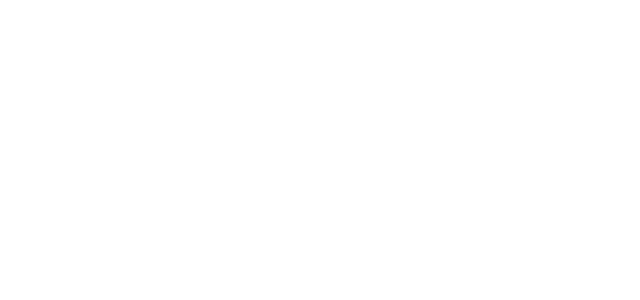
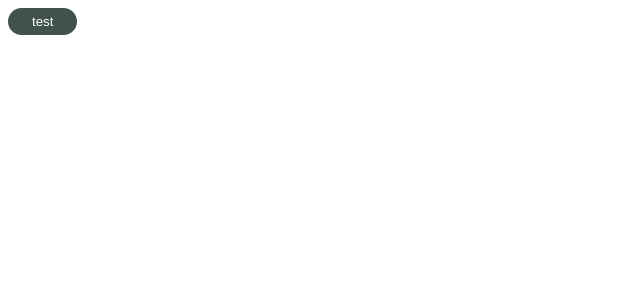
Before and after one commit to koki-noguchi/react-step-up, a React (Create React App) app: page / in a window 1280 px wide. Shown: the top 300 px of the page, without its empty margins (0-640 px from the left). Built offline with nearby package versions, Linux system fonts and the light colour scheme.

Commit message:
buttonのatomを１つ作成

```diff
--- a/src/App.js
+++ b/src/App.js
@@ -1,7 +1,5 @@
-import { BrowserRouter, Link } from "react-router-dom";
-
-import "./styles.css";
+import { PrimarryButton } from "./components/atoms/button/PrimarryButton";
 
 export default function App() {
-  return <p></p>;
+  return <PrimarryButton>test</PrimarryButton>;
 }
--- /dev/null
+++ b/src/components/atoms/button/PrimarryButton.jsx
@@ -0,0 +1,19 @@
+import styled from "styled-components";
+
+export const PrimarryButton = (props) => {
+  const { children } = props;
+  return <SButton>{children}</SButton>;
+};
+
+const SButton = styled.button`
+  background-color: #40514e;
+  color: #fff;
+  padding: 6px 24px;
+  border: none;
+  outline: none;
+  border-radius: 9999px;
+  &:hover {
+    cursor: pointer;
+    opacity: 0.8;
+  }
+`;
```
